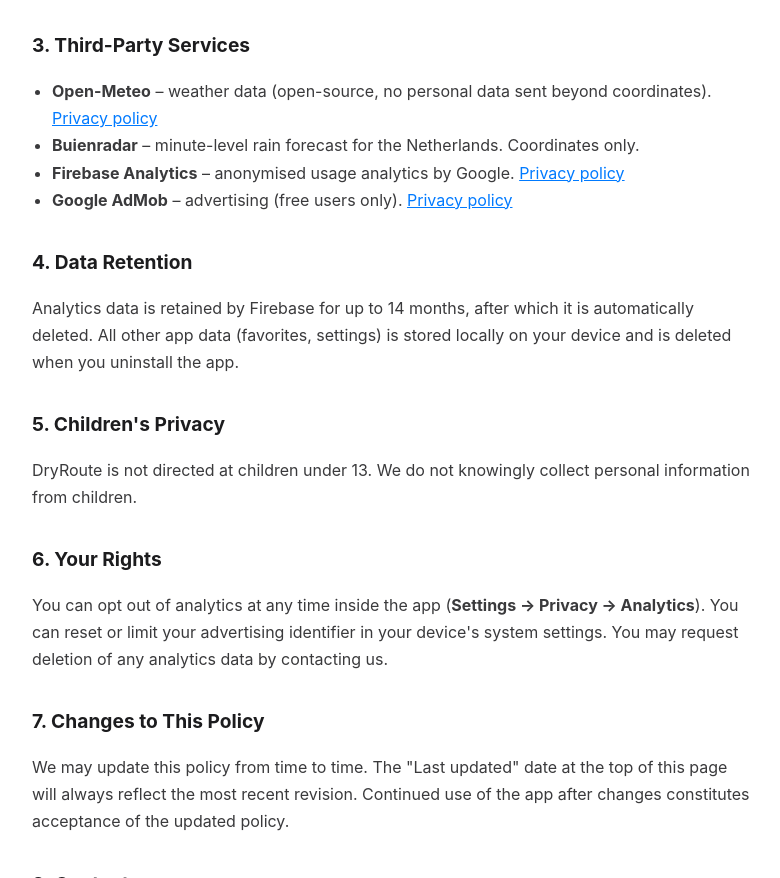
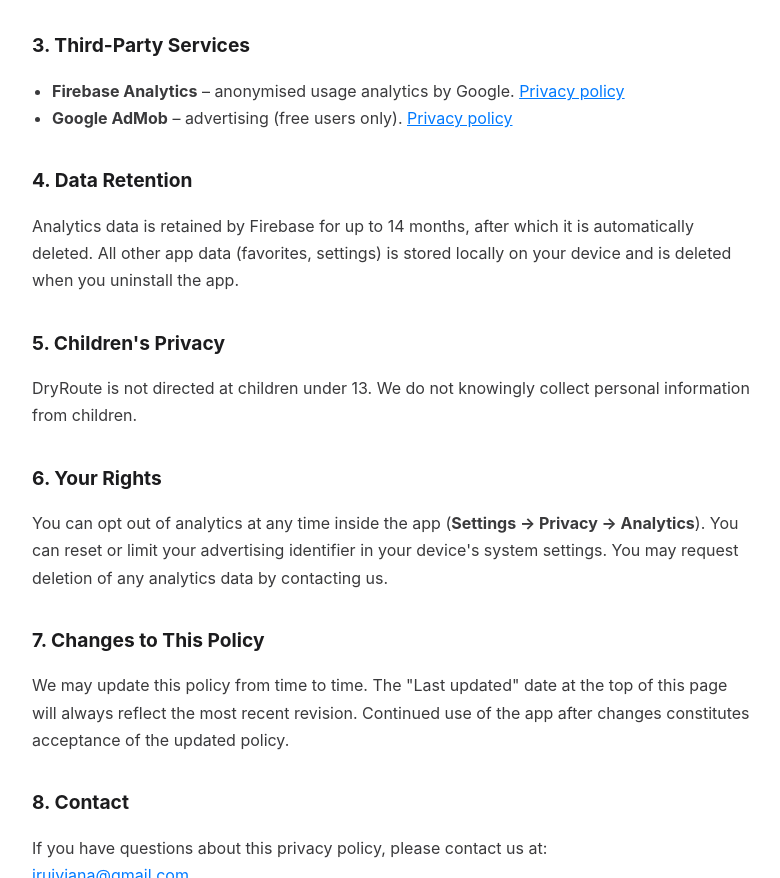
Before and after one commit to jruiviana/PrivacyPolicy, a plain HTML site: page privacy-policy.html in a window 1280 px wide. Shown: the part 1134-2012 px from the top of the page, without its empty margins (248-1028 px from the left). Drawn offline with Linux system fonts and the light colour scheme.

Commit message:
Update third-party services in privacy policy
Removed Open-Meteo and Buienradar from third-party services list.

```diff
--- a/privacy-policy.html
+++ b/privacy-policy.html
@@ -52,8 +52,6 @@
 
 <h2>3. Third-Party Services</h2>
 <ul>
-    <li><strong>Open-Meteo</strong> – weather data (open-source, no personal data sent beyond coordinates). <a href="https://open-meteo.com/en/terms">Privacy policy</a></li>
-    <li><strong>Buienradar</strong> – minute-level rain forecast for the Netherlands. Coordinates only.</li>
     <li><strong>Firebase Analytics</strong> – anonymised usage analytics by Google. <a href="https://policies.google.com/privacy">Privacy policy</a></li>
     <li><strong>Google AdMob</strong> – advertising (free users only). <a href="https://policies.google.com/privacy">Privacy policy</a></li>
 </ul>
```
